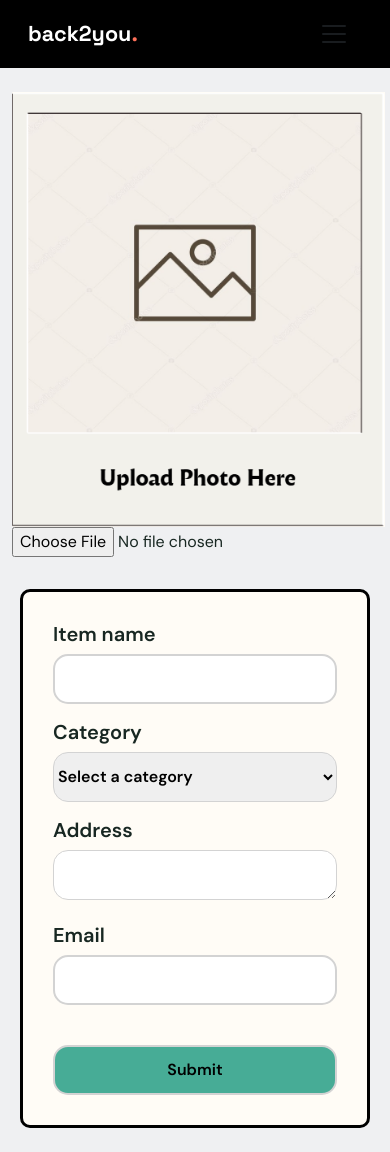
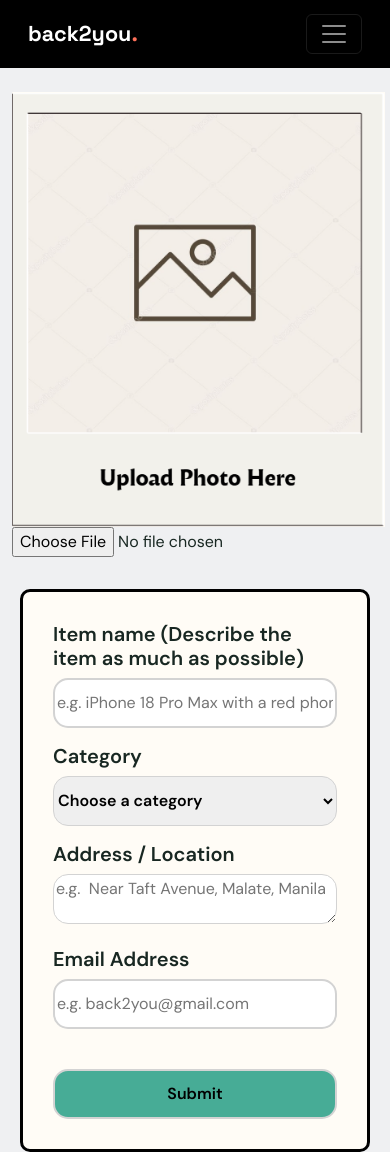
Before and after one commit to sundwn7704/back2you-greenwich, a plain HTML site: page report.html in a window 390 px wide. Shown: the top 1152 px of the page. Drawn offline with nearby package versions, Linux system fonts and the light colour scheme.

Commit message:
Added placeholders and maxlength for input types, fixed hamburger menu

```diff
--- a/report.html
+++ b/report.html
@@ -39,10 +39,10 @@
 
 <body id="bodybg">
   <!-- STICKY HEADER -->
-  <header class="navbar navbar-expand-md sticky-top bg-light px-3 px-lg-5 bg-black">
+  <header class="navbar navbar-expand-md navbar-dark sticky-top px-3 px-lg-5 bg-black">
+    <div class="container-fluid">
       <!--LOGO-->
-    <div class="container-fluid">
-      <a class="navbar-brand d-flex align-items-center gap-2 mb-0" href="#home" aria-label="Suri home">
+      <a class="navbar-brand d-flex align-items-center gap-2 mb-0" href="#home" aria-label="back2you home">
         <span class="brand-name fs-4 fw-bold">back2you<span class="brand-period">.</span></span>
       </a>
       <!-- Hamburger button -->
@@ -62,6 +62,7 @@
       </nav>
     </div>
   </header>
+
 
 
   <main>
@@ -88,9 +89,9 @@
           <div class="col-xl-7 col-md-12 col-12">
             <div id="answerscss" class="d-flex flex-column justify-content-between mt-2 mx-2 mx-lg-0 gap-3">
               <div>
-                <H5 class="fw-semibold"> Item name</H5>
+                <H5 class="fw-semibold"> Item name (Describe the item as much as possible) </H5>
                 <label>
-                  <input type="text" id="itemname" name="itemname" required>
+                  <input type="text" id="itemname" name="itemname" placeholder="e.g. iPhone 18 Pro Max with a red phone case " maxlength="150" required>
                 </label>
               </div>
 
@@ -100,7 +101,7 @@
                 <h5 class="fw-semibold"> Category</h5>
                 <label>
                   <select id="categories" name="categories" class="fw-semibold" required>
-                    <option value="" selected disabled>Select a category</option>
+                    <option value="" selected disabled>Choose a category</option>
                     <option value="personal-belongings">Personal Belongings</option>
                     <option value="electronics-gadgets">Electronics and Gadgets</option>
                     <option value="clothing-accessories">Clothing and Accessories</option>
@@ -113,16 +114,16 @@
               </div>
 
               <div>
-                <h5 class="fw-semibold">Address</h5>
+                <h5 class="fw-semibold">Address / Location </h5>
                 <label>
-                  <textarea id="address" name="address" required></textarea>
+                  <textarea id="address" name="address" placeholder="e.g.  Near Taft Avenue, Malate, Manila"   maxlength="250" required></textarea>
                 </label>
               </div>
 
               <div>
-                <H5 class="fw-semibold"> Email </H5>
+                <H5 class="fw-semibold"> Email Address </H5>
                 <label>
-                  <input type="email" id="emailadd" name="emailadd" required>
+                  <input type="email" id="emailadd" name="emailadd" placeholder="e.g. back2you@gmail.com"     maxlength="254"  required>
                 </label>
               </div>
 
@@ -167,5 +168,3 @@
 
 
 </body>
-
-</body>
```
Lines whose indentation alone changed are shown as unchanged.
